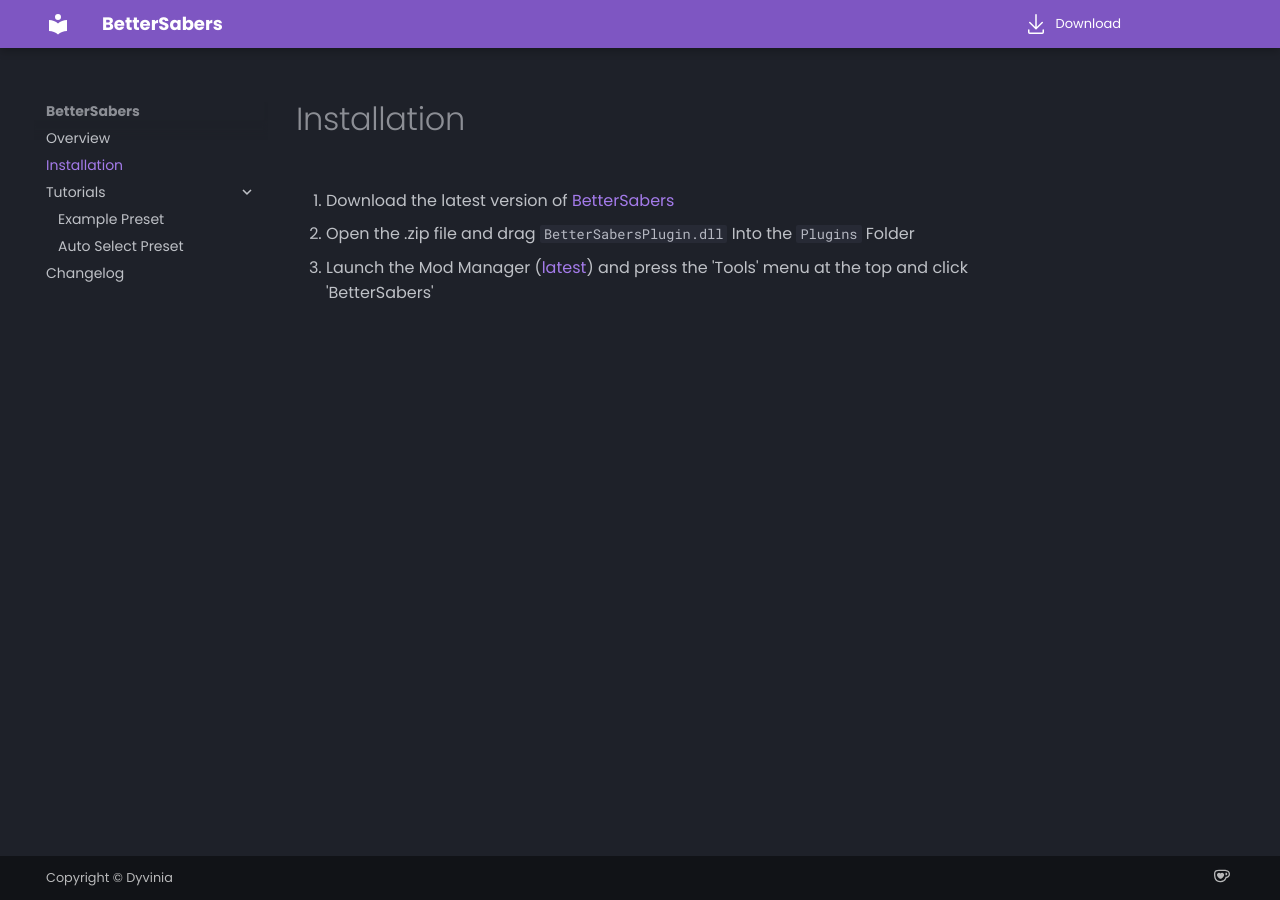
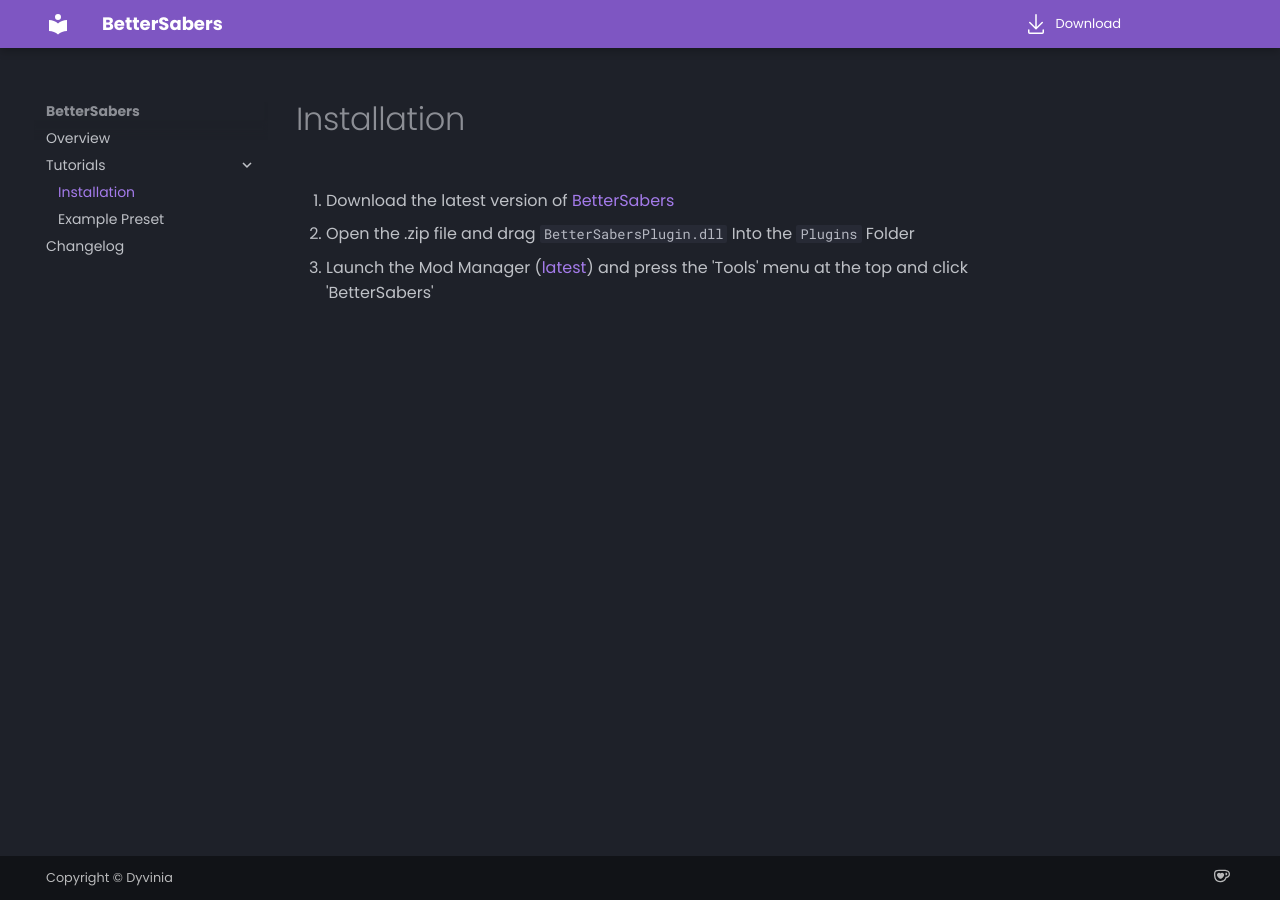
Before and after one commit to Dyvinia/BetterSabersDocs, an MkDocs documentation site: the page built from docs/Installation.md, in a window 1280 px wide. Built offline with MkDocs 1.6.1 and Material for MkDocs 9.7.7, drawn with Linux system fonts in a browser that asks for light colours.

Commit message:
Move installation to tutorials

```diff
--- a/mkdocs.yml
+++ b/mkdocs.yml
@@ -58,8 +58,8 @@
 
 nav:
   - Overview: 'index.md'
-  - Installation: 'Installation.md'
   - Tutorials:
+    - Installation: 'Installation.md'
     - Example Preset: 'Tutorials/ExamplePreset.md'
-    - Auto Select Preset: 'Tutorials/AutoPreset.md'
+    #- Auto Select Preset: 'Tutorials/AutoPreset.md'
   - Changelog: 'Changelog.md'
```
